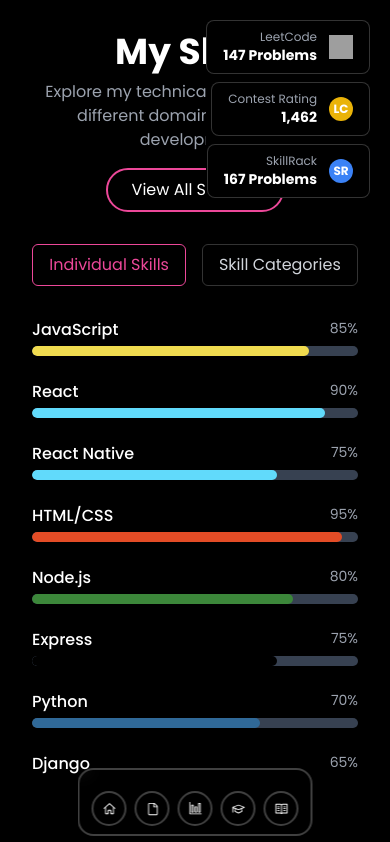
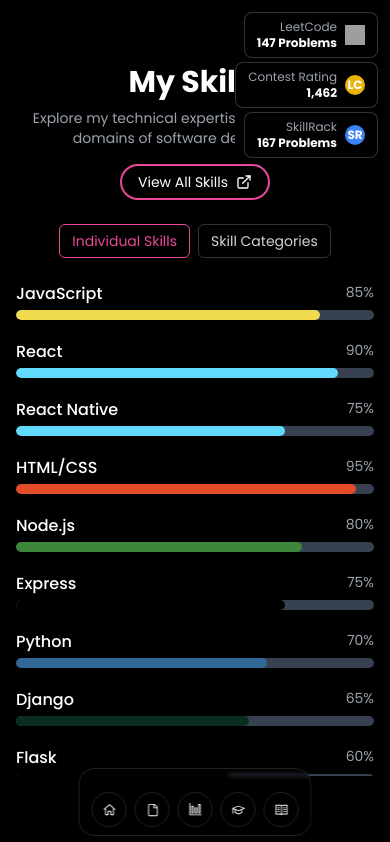
Before and after one commit to hariii15/portfolio-final, a React (Vite) app: page /about in a window 390 px wide. Shown: the top 842 px of the page. Built offline with nearby package versions, Linux system fonts and the light colour scheme; grey boxes are pictures that could not be loaded.

Commit message:
skills responsive

```diff
--- a/src/App.jsx
+++ b/src/App.jsx
@@ -10,7 +10,8 @@ import Certificates from './components/certificates';
 
 const AppRouter = () => {
   return (
-    <div className="relative min-h-screen bg-black">
+    // Removed bg-black from this div
+    <div className="relative min-h-screen">
       {/* Application content with adjusted z-index */}
       <div className="relative z-20 min-h-screen">
         <Router>
--- a/src/components/Layout.jsx
+++ b/src/components/Layout.jsx
@@ -1,7 +1,7 @@
 import React from 'react';
 import { Outlet, useNavigate, useLocation } from 'react-router-dom';
 import Dock from './navbar';
-import { VscHome, VscFile, VscGraph, VscBook, VscMortarBoard } from 'react-icons/vsc'; // Add VscMortarBoard icon
+import { VscHome, VscFile, VscGraph, VscBook, VscMortarBoard } from 'react-icons/vsc';
 
 const Layout = () => {
   const navigate = useNavigate();
@@ -10,12 +10,13 @@ const Layout = () => {
     { icon: <VscHome size={18} />, label: 'Home', onClick: () => navigate('/hero') },
     { icon: <VscFile size={18} />, label: 'Projects', onClick: () => navigate('/projects') },
     { icon: <VscGraph size={18} />, label: 'Skills', onClick: () => navigate('/about') },
-    { icon: <VscMortarBoard size={18} />, label: 'Certificates', onClick: () => navigate('/certificates') }, // New item
+    { icon: <VscMortarBoard size={18} />, label: 'Certificates', onClick: () => navigate('/certificates') },
     { icon: <VscBook size={18} />, label: 'Contact', onClick: () => navigate('/contact') },
   ];
 
   return (
-    <div className="min-h-screen bg-black text-white relative">
+    // Removed bg-black from this div
+    <div className="min-h-screen text-white relative">
       <main className="pb-24">
         <Outlet />
       </main>
--- a/src/components/about.jsx
+++ b/src/components/about.jsx
@@ -153,51 +153,51 @@ const About = () => {
   const [showAllSkills, setShowAllSkills] = useState(false);
 
   return (
-    <div className="min-h-screen bg-black text-white p-8 flex flex-col items-center">
-      {/* Stats badges in top right corner */}
-      <div className="fixed top-5 right-5 flex flex-col items-end gap-2 z-20">
+    <div className="min-h-screen text-white p-4 sm:p-8 flex flex-col items-center">
+      {/* Stats badges in top right corner - improved responsiveness */}
+      <div className="fixed top-3 md:top-5 right-3 md:right-5 flex flex-col items-end gap-1 md:gap-2 z-20">
         <motion.div
-          className="bg-black/50 border border-white/20 backdrop-blur-md rounded-lg px-4 py-2 flex items-center gap-3"
+          className="border border-white/20 backdrop-blur-md rounded-lg px-3 py-1.5 md:px-4 md:py-2 flex items-center gap-2 md:gap-3"
           initial={{ opacity: 0, y: -20 }}
           animate={{ opacity: 1, y: 0 }}
           transition={{ delay: 0.2 }}
         >
           <div className="text-right">
             <div className="text-xs text-gray-400">LeetCode</div>
-            <div className="font-bold text-sm">147 Problems</div>
+            <div className="font-bold text-xs md:text-sm">147 Problems</div>
           </div>
-          <img src="https://leetcode.com/static/images/LeetCode_logo_rvs.png" alt="LeetCode" className="w-6 h-6" />
+          <img src="https://leetcode.com/static/images/LeetCode_logo_rvs.png" alt="LeetCode" className="w-5 h-5 md:w-6 md:h-6" />
         </motion.div>
 
         <motion.div
-          className="bg-black/50 border border-white/20 backdrop-blur-md rounded-lg px-4 py-2 flex items-center gap-3"
+          className="border border-white/20 backdrop-blur-md rounded-lg px-3 py-1.5 md:px-4 md:py-2 flex items-center gap-2 md:gap-3"
           initial={{ opacity: 0, y: -20 }}
           animate={{ opacity: 1, y: 0 }}
           transition={{ delay: 0.3 }}
         >
           <div className="text-right">
             <div className="text-xs text-gray-400">Contest Rating</div>
-            <div className="font-bold text-sm">1,462</div>
+            <div className="font-bold text-xs md:text-sm">1,462</div>
           </div>
-          <div className="w-6 h-6 bg-yellow-500 rounded-full flex items-center justify-center text-xs font-bold">LC</div>
+          <div className="w-5 h-5 md:w-6 md:h-6 bg-yellow-500 rounded-full flex items-center justify-center text-xs font-bold">LC</div>
         </motion.div>
 
         <motion.div
-          className="bg-black/50 border border-white/20 backdrop-blur-md rounded-lg px-4 py-2 flex items-center gap-3"
+          className="border border-white/20 backdrop-blur-md rounded-lg px-3 py-1.5 md:px-4 md:py-2 flex items-center gap-2 md:gap-3"
           initial={{ opacity: 0, y: -20 }}
           animate={{ opacity: 1, y: 0 }}
           transition={{ delay: 0.4 }}
         >
           <div className="text-right">
             <div className="text-xs text-gray-400">SkillRack</div>
-            <div className="font-bold text-sm">167 Problems</div>
+            <div className="font-bold text-xs md:text-sm">167 Problems</div>
           </div>
-          <div className="w-6 h-6 bg-blue-500 rounded-full flex items-center justify-center text-xs font-bold">SR</div>
+          <div className="w-5 h-5 md:w-6 md:h-6 bg-blue-500 rounded-full flex items-center justify-center text-xs font-bold">SR</div>
         </motion.div>
       </div>
 
       <motion.h1
-        className="text-4xl font-bold mb-2"
+        className="text-3xl md:text-4xl font-bold mb-2 mt-12 md:mt-0"
         initial={{ opacity: 0, y: -20 }}
         animate={{ opacity: 1, y: 0 }}
         transition={{ duration: 0.5 }}
@@ -206,7 +206,7 @@ const About = () => {
       </motion.h1>
 
       <motion.p
-        className="text-gray-400 mb-4 max-w-2xl text-center"
+        className="text-gray-400 mb-4 max-w-2xl text-center text-sm md:text-base"
         initial={{ opacity: 0 }}
         animate={{ opacity: 1 }}
         transition={{ duration: 0.5, delay: 0.2 }}
@@ -216,7 +216,7 @@ const About = () => {
 
       {/* View All Skills button - Updated styling with pink border and no background */}
       <motion.button
-        className="mb-8 px-6 py-2 border-2 border-pink-500 text-pink-500 rounded-full flex items-center gap-2 hover:bg-pink-500/10 transition-colors bg-transparent"
+        className="mb-6 md:mb-8 px-4 md:px-6 py-1.5 md:py-2 border-2 border-pink-500 text-pink-500 rounded-full flex items-center gap-2 hover:bg-pink-500/10 transition-colors bg-transparent"
         onClick={() => setShowAllSkills(true)}
         whileHover={{ scale: 1.05 }}
         whileTap={{ scale: 0.95 }}
@@ -224,14 +224,14 @@ const About = () => {
         animate={{ opacity: 1 }}
         transition={{ duration: 0.5, delay: 0.3 }}
       >
-        <span>View All Skills</span>
-        <FiExternalLink />
+        <span className="text-sm md:text-base">View All Skills</span>
+        <FiExternalLink size={16} />
       </motion.button>
 
       {/* Tab navigation */}
-      <div className="flex space-x-4 mb-8">
+      <div className="flex space-x-2 md:space-x-4 mb-6 md:mb-8 text-sm md:text-base">
         <button
-          className={`px-4 py-2 rounded-md transition-colors border ${activeTab === 'individual'
+          className={`px-3 md:px-4 py-1.5 md:py-2 rounded-md transition-colors border ${activeTab === 'individual'
             ? 'border-pink-500 text-pink-500'
             : 'border-white/20 text-gray-300 hover:border-white/40'}`}
           onClick={() => setActiveTab('individual')}
@@ -239,7 +239,7 @@ const About = () => {
           Individual Skills
         </button>
         <button
-          className={`px-4 py-2 rounded-md transition-colors border ${activeTab === 'grouped'
+          className={`px-3 md:px-4 py-1.5 md:py-2 rounded-md transition-colors border ${activeTab === 'grouped'
             ? 'border-pink-500 text-pink-500'
             : 'border-white/20 text-gray-300 hover:border-white/40'}`}
           onClick={() => setActiveTab('grouped')}
@@ -251,7 +251,7 @@ const About = () => {
       {/* Individual Skills View */}
       {activeTab === 'individual' && (
         <motion.div
-          className="grid grid-cols-1 md:grid-cols-2 gap-x-12 gap-y-2 w-full max-w-4xl"
+          className="grid grid-cols-1 md:grid-cols-2 gap-x-6 md:gap-x-12 gap-y-1 md:gap-y-2 w-full max-w-4xl"
           initial={{ opacity: 0, y: 20 }}
           animate={{ opacity: 1, y: 0 }}
           transition={{ duration: 0.5 }}
@@ -270,8 +270,8 @@ const About = () => {
           animate={{ opacity: 1, y: 0 }}
           transition={{ duration: 0.5 }}
         >
-          <div className="grid grid-cols-1 md:grid-cols-2 gap-8">
-            <div>
+          <div className="grid grid-cols-1 md:grid-cols-2 gap-4 md:gap-8">
+            <div className="pb-4">
               {groupedSkills.map((skill, index) => (
                 <SkillBar key={skill.name} skill={skill} animationDelay={index * 0.1} />
               ))}
@@ -279,16 +279,16 @@ const About = () => {
 
             <div>
               <motion.div
-                className="border border-white/20 rounded-lg p-6 bg-transparent backdrop-blur-sm"
+                className="border border-white/20 rounded-lg p-4 md:p-6 backdrop-blur-sm"
                 initial={{ scale: 0.9, opacity: 0 }}
                 animate={{ scale: 1, opacity: 1 }}
                 transition={{ duration: 0.5, delay: 0.3 }}
               >
-                <h3 className="text-xl font-semibold mb-4">Skills Overview</h3>
-                <p className="text-gray-400 mb-6">
+                <h3 className="text-lg md:text-xl font-semibold mb-2 md:mb-4">Skills Overview</h3>
+                <p className="text-gray-400 mb-4 md:mb-6 text-sm md:text-base">
                   My strongest areas are in Frontend and Full Stack Development, with significant experience in React and JavaScript ecosystems.
                 </p>
-                <div className="mt-4 h-80">
+                <div className="mt-2 h-60 md:h-80">
                   <RadarChart />
                 </div>
               </motion.div>
@@ -301,24 +301,24 @@ const About = () => {
       <AnimatePresence>
         {showAllSkills && (
           <motion.div
-            className="fixed inset-0 bg-black z-50 flex items-center justify-center overflow-hidden"
+            className="fixed inset-0 z-50 flex items-center justify-center overflow-hidden"
             initial={{ opacity: 0 }}
             animate={{ opacity: 1 }}
             exit={{ opacity: 0 }}
           >
             {/* Close button in top-right corner */}
             <motion.button
-              className="absolute top-5 right-5 w-10 h-10 bg-white/10 rounded-full flex items-center justify-center hover:bg-white/20 transition-colors"
+              className="absolute top-3 md:top-5 right-3 md:right-5 w-8 h-8 md:w-10 md:h-10 bg-transparent backdrop-blur-sm border border-white/30 rounded-full flex items-center justify-center hover:border-white/50 transition-colors"
               onClick={() => setShowAllSkills(false)}
               whileHover={{ scale: 1.1 }}
               whileTap={{ scale: 0.9 }}
             >
-              <FiX size={24} />
+              <FiX size={20} />
             </motion.button>
 
-            {/* Quit button in top-left corner - fixed positioning */}
+            {/* Quit button in top-left corner */}
             <motion.button
-              className="absolute top-5 left-5 px-6 py-2 border-4 border-pink-600/80 text-white rounded-full flex items-center justify-center gap-2 hover: transition-colors backdrop-blur-sm z-50"
+              className="absolute top-3 md:top-5 left-3 md:left-5 px-4 md:px-6 py-1.5 md:py-2 border-2 border-pink-500 text-white rounded-full flex items-center justify-center gap-1 md:gap-2 hover:bg-pink-500/10 transition-colors backdrop-blur-sm z-50"
               onClick={() => setShowAllSkills(false)}
               whileHover={{ scale: 1.05 }}
               whileTap={{ scale: 0.95 }}
@@ -327,8 +327,8 @@ const About = () => {
               exit={{ opacity: 0, x: -20 }}
               transition={{ delay: 0.3 }}
             >
-              <span className="font-medium">Quit</span>
-              <FiX size={16} />
+              <span className="font-medium text-sm md:text-base">Quit</span>
+              <FiX size={14} className="md:size-16" />
             </motion.button>
 
             <div className="relative w-full h-full overflow-hidden">
--- a/src/components/navbar.jsx
+++ b/src/components/navbar.jsx
@@ -57,7 +57,7 @@ function DockItem({
       onFocus={() => isHovered.set(1)}
       onBlur={() => isHovered.set(0)}
       onClick={onClick}
-      className={`relative inline-flex items-center justify-center rounded-full border-neutral-700 border-2 shadow-md bg-transparent backdrop-blur-md ${className}`} // Removed bg-[#060606]
+      className={`relative inline-flex items-center justify-center rounded-full border-neutral-700/50 border shadow-md bg-transparent ${className}`}
       tabIndex={0}
       role="button"
       aria-haspopup="true"
@@ -88,7 +88,7 @@ function DockLabel({ children, className = "", ...rest }) {
           animate={{ opacity: 1, y: -10 }}
           exit={{ opacity: 0, y: 0 }}
           transition={{ duration: 0.2 }}
-          className={`${className} absolute -top-6 left-1/2 w-fit whitespace-pre rounded-md border border-neutral-700 bg-black/30 backdrop-blur-sm px-2 py-0.5 text-xs text-white`} // Changed bg-[#060606] to bg-black/30 with backdrop blur
+          className={`${className} absolute -top-6 left-1/2 w-fit whitespace-pre rounded-md border border-neutral-700/40 bg-transparent backdrop-blur-sm px-2 py-0.5 text-xs text-white`}
           role="tooltip"
           style={{ x: "-50%" }}
         >
@@ -171,10 +171,10 @@ export default function Dock({
           isHovered.set(0);
           mouseX.set(Infinity);
         }}
-        className={`${className} absolute bottom-2 left-1/2 transform -translate-x-1/2 flex items-end rounded-2xl border-neutral-700 border-2 pb-2 px-3 sm:px-4 bg-transparent backdrop-blur-md`} // Changed bg-[rgba(6,6,6,0.8)] to bg-transparent and increased blur
+        className={`${className} absolute bottom-2 left-1/2 transform -translate-x-1/2 flex items-end rounded-2xl border-neutral-700/50 border pb-2 px-3 sm:px-4 bg-transparent`}
         style={{
           height: panelHeight,
-          backdropFilter: "blur(8px)",
+          backdropFilter: "blur(2px)",
           gap: `${gapSize * 0.25}rem`
         }}
         role="toolbar"
@@ -192,7 +192,7 @@ export default function Dock({
             baseItemSize={responsiveItemSize}
           >
             <DockIcon>
-              {cloneElement(item.icon, { // Use cloneElement instead of React.cloneElement
+              {cloneElement(item.icon, {
                 size: windowWidth < 640 ? 14 : windowWidth < 768 ? 16 : 18
               })}
             </DockIcon>
```
